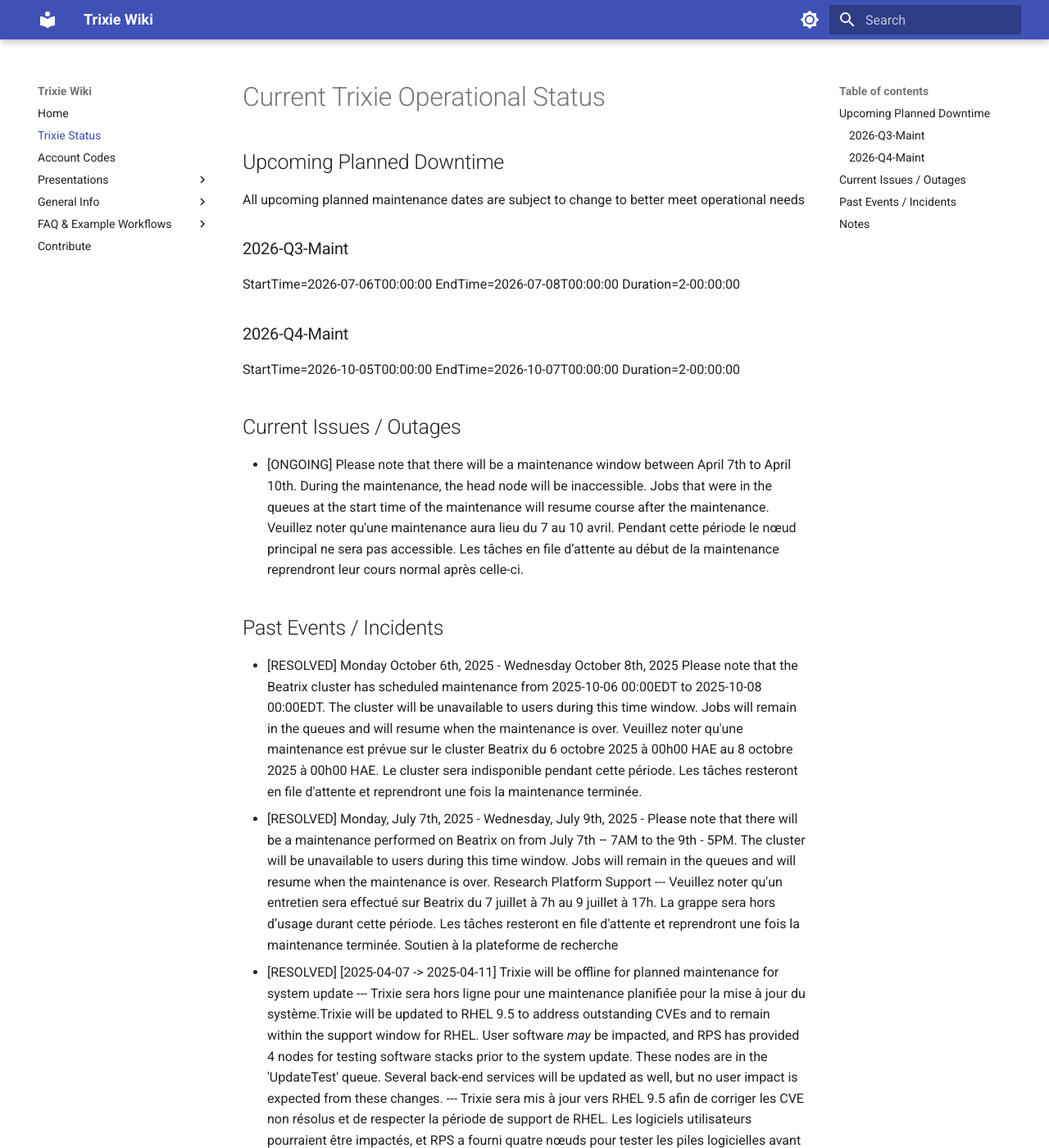
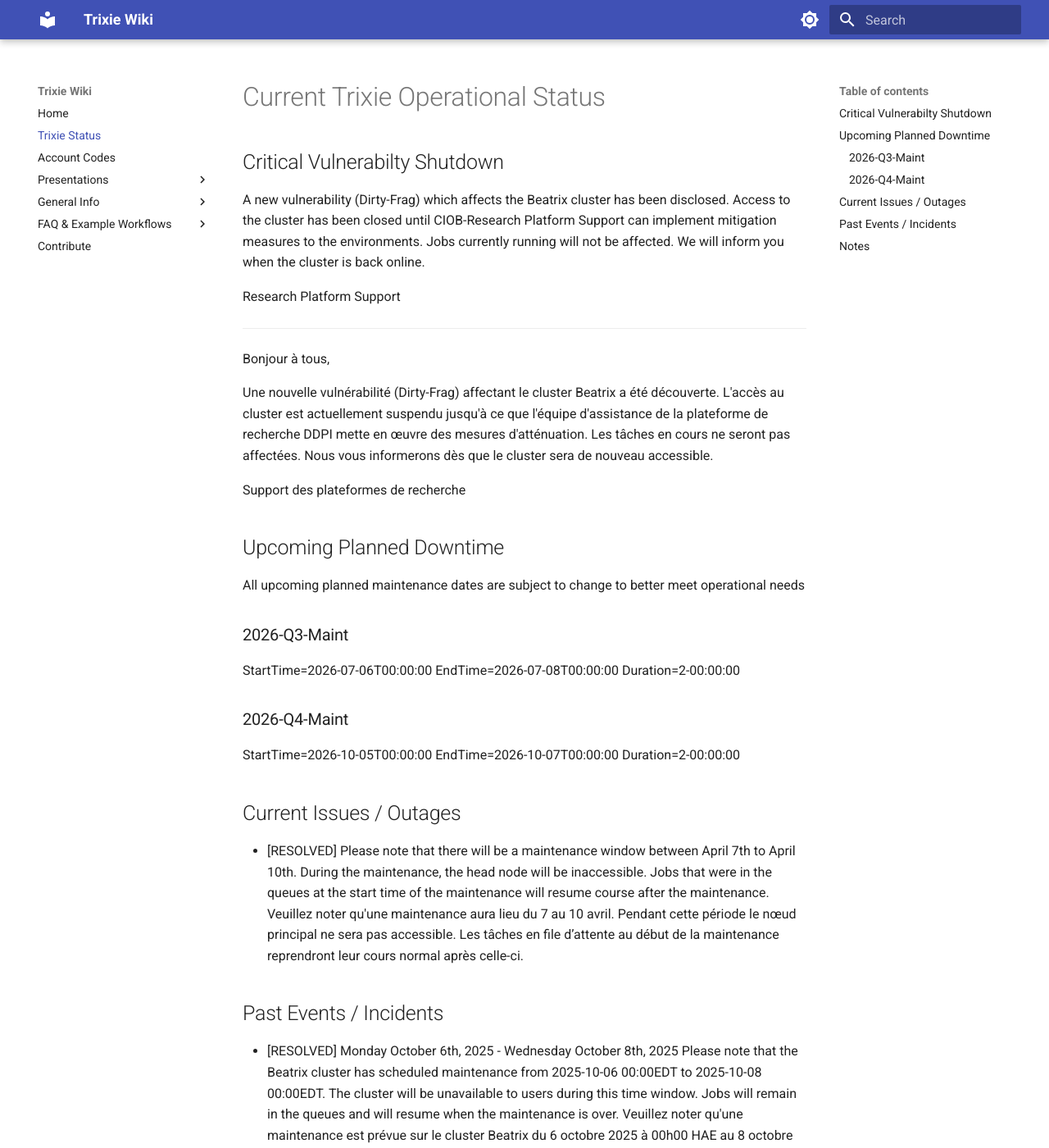
Before and after one commit to ai4d-iasc/trixie, an MkDocs documentation site: the page built from docs/Trixie-Status.md, in a window 1280 px wide and 1400 px high. Shown: the whole window at 82% size. Built offline with MkDocs 1.6.1 and Material for MkDocs 9.7.7, drawn with Linux system fonts in a browser that asks for light colours.

Commit message:
Update Trixie-Status.md
Dirty Frag

```diff
--- a/docs/Trixie-Status.md
+++ b/docs/Trixie-Status.md
@@ -1,4 +1,23 @@
 # Current Trixie Operational Status
+
+## Critical Vulnerabilty Shutdown
+
+A new vulnerability (Dirty-Frag) which affects the Beatrix cluster has been disclosed.
+Access to the cluster has been closed until CIOB-Research Platform Support can implement mitigation measures to the environments.
+Jobs currently running will not be affected.
+We will inform you when the cluster is back online.
+
+Research Platform Support
+
+---
+Bonjour à tous,
+
+Une nouvelle vulnérabilité (Dirty-Frag) affectant le cluster Beatrix a été découverte.
+L'accès au cluster est actuellement suspendu jusqu'à ce que l'équipe d'assistance de la plateforme de recherche DDPI mette en œuvre des mesures d'atténuation.
+Les tâches en cours ne seront pas affectées.
+Nous vous informerons dès que le cluster sera de nouveau accessible.
+
+Support des plateformes de recherche
 
 ## Upcoming Planned Downtime
 All upcoming planned maintenance dates are subject to change to better meet operational needs
@@ -10,7 +29,7 @@
 StartTime=2026-10-05T00:00:00 EndTime=2026-10-07T00:00:00 Duration=2-00:00:00
 
 ## Current Issues / Outages
-- [ONGOING] Please note that there will be a maintenance window between April 7th to April 10th. During the maintenance, the head node will be inaccessible. Jobs that were in the queues at the start time of the maintenance will resume course after the maintenance. Veuillez noter qu'une maintenance aura lieu du 7 au 10 avril. Pendant cette période le nœud principal ne sera pas accessible. Les tâches en file d’attente au début de la maintenance reprendront leur cours normal après celle-ci.
+- [RESOLVED] Please note that there will be a maintenance window between April 7th to April 10th. During the maintenance, the head node will be inaccessible. Jobs that were in the queues at the start time of the maintenance will resume course after the maintenance. Veuillez noter qu'une maintenance aura lieu du 7 au 10 avril. Pendant cette période le nœud principal ne sera pas accessible. Les tâches en file d’attente au début de la maintenance reprendront leur cours normal après celle-ci.
 ## Past Events / Incidents
 - [RESOLVED] Monday October 6th, 2025 - Wednesday October 8th, 2025
 Please note that the Beatrix cluster has scheduled maintenance from 2025-10-06 00:00EDT to 2025-10-08 00:00EDT. The cluster will be unavailable to users during this time window. Jobs will remain in the queues and will resume when the maintenance is over.
```
